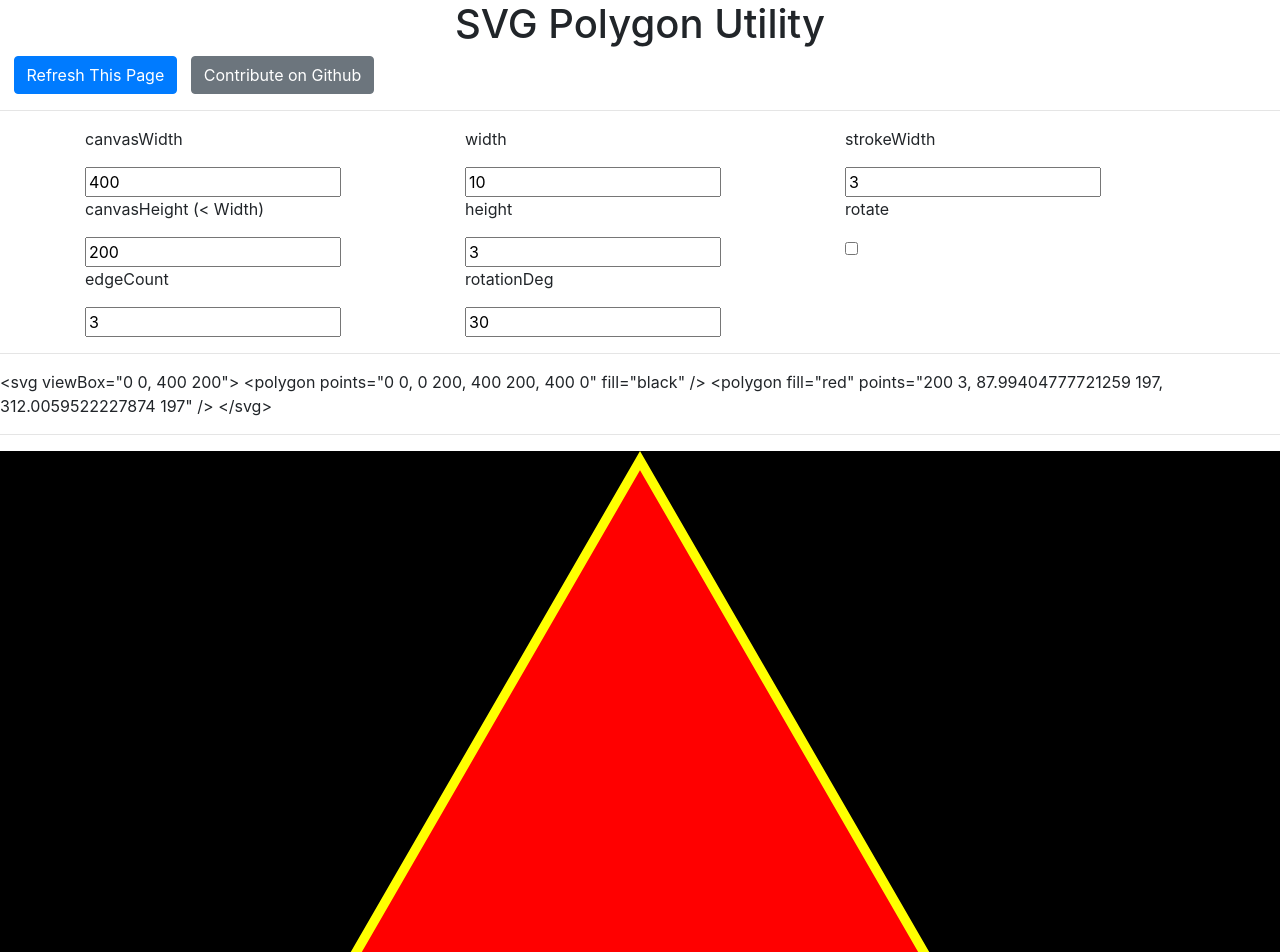
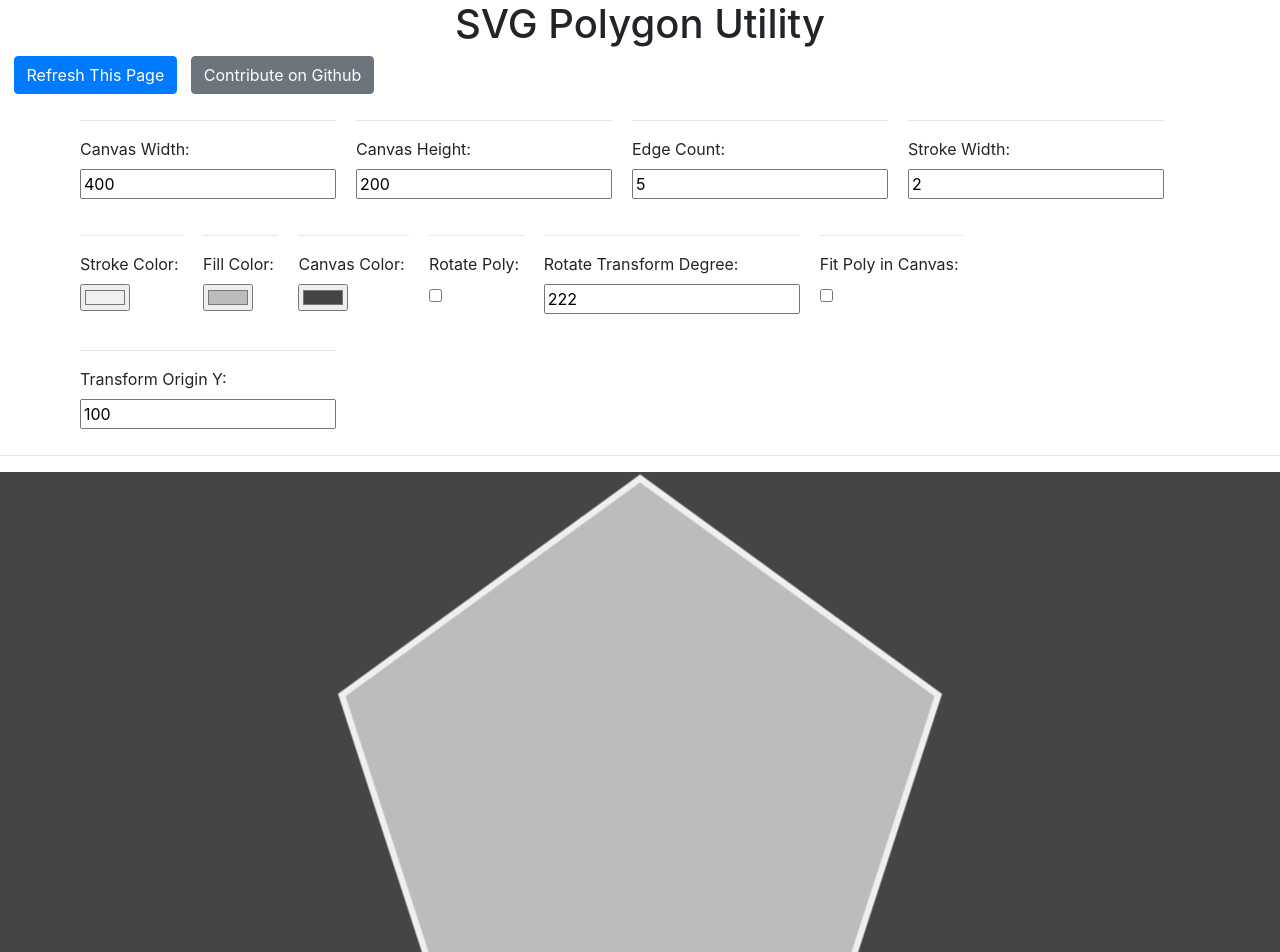
Before and after one commit to MingyaoLiu/SVG-Polygon-Util, an Angular app in the folder SVG-Poly-Util/: page / in a window 1280 px wide. Shown: the top 952 px of the page. Built offline with nearby package versions, Linux system fonts and the light colour scheme.

Commit message:
improve layout, change data structure

```diff
--- a/SVG-Poly-Util/src/app/app.component.html
+++ b/SVG-Poly-Util/src/app/app.component.html
@@ -5,35 +5,97 @@
     Page</button>&nbsp;&nbsp;
 <button type="button" class="btn btn-secondary"
     onClick="window.location.href='https://github.com/MingyaoLiu/SVG-Polygon-Util'">Contribute on Github</button>
-<hr />
+
 <div class="container">
+
     <div class="row">
-        <div class="col-sm">
-            <p>canvasWidth</p>
+        <div *ngFor="let options of polyObjArr" style="padding: 10px">
+            <hr />
+            <label>{{polyObj[options].label}}:&nbsp;</label>
+            <br />
+            <input [(ngModel)]="polyObj[options].value" type="{{polyObj[options].inputType}}"
+                placeholder="{{polyObj[options].label}}" (ngModelChange)="onChange($event)" />
+        </div>
+    </div>
+
+    <!--
+    <div class="row">
+        <div class="col-xs" style="padding: 10px">
+            <hr />
+            <label>Canvas Width:&nbsp;</label>
+            <br />
             <input [(ngModel)]="polyObj.canvasWidth" placeholder="Canvas Width" (ngModelChange)="onChange($event)" />
-            <p>canvasHeight (&lt; Width)</p>
+            <hr />
+            <label>Canvas Height:&nbsp;</label>
+            <br />
             <input [(ngModel)]="polyObj.canvasHeight" placeholder="Canvas Height" (ngModelChange)="onChange($event)" />
-            <p>edgeCount</p>
+            <hr />
+            <label>Edge Count:&nbsp;</label>
+            <br />
             <input [(ngModel)]="polyObj.edgeCount" placeholder="Edge Count" (ngModelChange)="onChange($event)" />
         </div>
-        <div class="col-sm">
-            <p>width</p>
+        <div class="col-xs" style="padding: 10px">
+            <hr />
+            <label>Canvas Color:&nbsp;</label>
+            <br />
+            <input type="color" [(ngModel)]="polyObj.canvasColor" placeholder="Canvas Color"
+                (ngModelChange)="onChange($event)" />
+            <hr />
+            <label>Fill Color:&nbsp;</label>
+            <br />
+            <input type="color" [(ngModel)]="polyObj.fillColor" placeholder="Poly Fill Color"
+                (ngModelChange)="onChange($event)" />
+            <hr />
+            <label>Stroke Color:&nbsp;</label>
+            <br />
+            <input type="color" [(ngModel)]="polyObj.strokeColor" placeholder="Poly Stroke Color"
+                (ngModelChange)="onChange($event)" />
+        </div>
+
+        <div class="col-xs" style="padding: 10px">
+            <hr />
+            <label>Width:&nbsp;</label>
+            <br />
             <input [(ngModel)]="polyObj.width" placeholder="Width" (ngModelChange)="onChange($event)" />
-            <p>height</p>
+            <hr />
+            <label>Height:&nbsp;</label>
+            <br />
             <input [(ngModel)]="polyObj.height" placeholder="Height" (ngModelChange)="onChange($event)" />
-            <p>rotationDeg</p>
+            <hr />
+            <label>Rotation Degree:&nbsp;</label>
+            <br />
             <input [(ngModel)]="polyObj.rotationDeg" placeholder="Rotation Deg" (ngModelChange)="onChange($event)" />
         </div>
-        <div class="col-sm">
-            <p>strokeWidth</p>
+        <div class="col-xs" style="padding: 10px">
+            <hr />
+            <label>Stroke Width:&nbsp;</label>
+            <br />
             <input [(ngModel)]="polyObj.strokeWidth" placeholder="Stroke Size" (ngModelChange)="onChange($event)" />
-            <p>rotate</p>
+            <hr />
+            <label>Infinite Rotate:&nbsp;</label>
+            <br />
             <input [(ngModel)]="polyObj.rotate" type="checkbox" (ngModelChange)="onChange($event)" />
+            <hr />
+            <label>Fit In Canvas:&nbsp;</label>
+            <br />
+            <input [(ngModel)]="polyObj.fitInAll" type="checkbox" (ngModelChange)="onChange($event)" />
         </div>
-    </div>
+    </div> -->
 </div>
 
 
+<hr />
+
+<svg version="1.1" xmlns="http://www.w3.org/2000/svg"
+    [attr.viewBox]="'0 0, ' + polyObj.canvasWidth.value + ' ' + polyObj.canvasHeight.value">
+
+    <polygon [attr.points]="rectPath" [attr.fill]="polyObj.canvasColor.value" />
+
+    <polygon [ngClass]="{'svgTurn': polyObj.rotate.value === true}" [style.transform-origin]="getTransformOrigin()"
+        [attr.fill]="polyObj.fillColor.value" [attr.points]="generatedPoints"
+        [attr.stroke-width]="polyObj.strokeWidth.value" [attr.stroke]="polyObj.strokeColor.value" />
+
+</svg>
 <hr />
 <div>
     &lt;svg viewBox=&quot;0 0, {{polyObj.canvasWidth}} {{polyObj.canvasHeight}}&quot;&gt; &lt;polygon
@@ -41,18 +103,3 @@
     /&gt;
     &lt;polygon fill=&quot;red&quot; points=&quot;{{ generatedPoints }}&quot; /&gt; &lt;/svg&gt;
 </div>
-<hr />
-
-<svg version="1.1" xmlns="http://www.w3.org/2000/svg"
-    [attr.viewBox]="'0 0, ' + polyObj.canvasWidth.toString() + ' ' + polyObj.canvasHeight.toString()">
-
-    <polygon [attr.points]="rectPath" fill="black" />
-
-    <polygon [ngClass]="{'svgTurn': polyObj.rotate === true}" [style.transform-origin]="getTransformOrigin()" fill="red"
-        [attr.points]="generatedPoints" [attr.stroke-width]="polyObj.strokeWidth" stroke="yellow" />
-
-
-    <!-- <circle fill="#FFF" cx="200" cy="75" r="20" /> -->
-    <!-- <polygon fill="transparent" stroke="#FFF" stroke-width="5px"
-        points="200 0.0000000000, 264.9519052839 37.5000000000, 264.9519052839 112.5000000000, 200 150.0000000000, 129.9038105677 112.5000000000, 129.9038105677 37.5000000000" /> -->
-</svg>
--- a/SVG-Poly-Util/src/app/app.component.ts
+++ b/SVG-Poly-Util/src/app/app.component.ts
@@ -2,64 +2,116 @@
 import { Component, OnInit } from '@angular/core';
 
 @Component({
-  selector: 'app-root',
-  templateUrl: './app.component.html',
-  styleUrls: ['./app.component.less']
+    selector: 'app-root',
+    templateUrl: './app.component.html',
+    styleUrls: ['./app.component.less']
 })
 export class AppComponent implements OnInit {
 
     constructor() { }
 
     polyObj = {
-        canvasWidth: 400,
-        canvasHeight: 200,
-        edgeCount: 3,
-        width: 10,
-        height: 3,
-        rotationDeg: 30,
-        strokeWidth: 3,
-        rotate: false,
-        transformOriginY: 0,
+        canvasWidth: {
+            label: 'Canvas Width',
+            inputType: 'number',
+            value: 400
+        },
+        canvasHeight: {
+            label: 'Canvas Height',
+            inputType: 'number',
+            value: 200
+        },
+        edgeCount: {
+            label: 'Edge Count',
+            inputType: 'number',
+            value: 5
+        },
+        strokeWidth: {
+            label: 'Stroke Width',
+            inputType: 'number',
+            value: 2
+        },
+        strokeColor: {
+            label: 'Stroke Color',
+            inputType: 'color',
+            value: '#EFEFEF'
+        },
+        fillColor: {
+            label: 'Fill Color',
+            inputType: 'color',
+            value: '#BCBCBC'
+        },
+        canvasColor: {
+            label: 'Canvas Color',
+            inputType: 'color',
+            value: '#454545'
+        },
+        rotate: {
+            label: 'Rotate Poly',
+            inputType: 'checkbox',
+            value: true
+        },
+        rotationDeg: {
+            label: 'Rotate Transform Degree',
+            inputType: 'number',
+            value: 222
+        },
+        fitInAll: {
+            label: 'Fit Poly in Canvas',
+            inputType: 'checkbox',
+            value: true
+        },
+        transformOriginY: {
+            label: 'Transform Origin Y',
+            inputType: 'number',
+            value: 222
+        },
     };
-    rectPath = '0 0, 0 ' + this.polyObj.canvasHeight + ', ' + this.polyObj.canvasWidth + ' ' + this.polyObj.canvasHeight + ', ' + this.polyObj.canvasWidth + ' ' + 0;
+    polyObjArr = Object.keys(this.polyObj);
+
+
+    rectPath = '0 0, 0 ' + this.polyObj.canvasHeight.value + ', ' + this.polyObj.canvasWidth.value + ' ' + this.polyObj.canvasHeight.value + ', ' + this.polyObj.canvasWidth.value + ' ' + 0;
     generatedPoints = '';
 
     ngOnInit() {
         this.calculatePointsFromCenter();
+        console.log(this.polyObjArr);
     }
 
 
     onChange(event) {
-        this.rectPath = '0 0, 0 ' + this.polyObj.canvasHeight + ', ' + this.polyObj.canvasWidth + ' ' + this.polyObj.canvasHeight + ', ' + this.polyObj.canvasWidth + ' ' + 0;
+        this.rectPath = '0 0, 0 ' + this.polyObj.canvasHeight.value + ', ' + this.polyObj.canvasWidth.value + ' ' + this.polyObj.canvasHeight.value + ', ' + this.polyObj.canvasWidth.value + ' ' + 0;
         this.calculatePointsFromCenter();
         this.getTransformOrigin();
     }
 
 
     getTransformOrigin() {
-        return '' + this.polyObj.canvasWidth / 2 + 'px ' + this.polyObj.transformOriginY + 'px';
+        return '' + this.polyObj.canvasWidth.value / 2 + 'px ' + this.polyObj.transformOriginY.value + 'px';
     }
 
     calculatePointsFromCenter() {
 
-        const centerAngle = 2 / this.polyObj.edgeCount * Math.PI;
-
-        const r = this.polyObj.edgeCount % 2 === 0 ? (this.polyObj.canvasHeight - 2 * this.polyObj.strokeWidth) / 2 : (this.polyObj.canvasHeight - 2 * this.polyObj.strokeWidth) / (1 + Math.cos(centerAngle / 2));
-        this.polyObj.transformOriginY = r + this.polyObj.strokeWidth;
-        const centerX: number = this.polyObj.canvasWidth / 2;
-        const centerY: number = this.polyObj.edgeCount % 2 === 0 ? this.polyObj.canvasHeight / 2 : r + this.polyObj.strokeWidth;
-        let leftPointPath = '' + this.polyObj.canvasWidth / 2 + ' ' + this.polyObj.strokeWidth;
+        const centerAngle = 2 / this.polyObj.edgeCount.value * Math.PI;
+        let r = (this.polyObj.canvasHeight.value - 2 * this.polyObj.strokeWidth.value) / 2;
+        if (!this.polyObj.fitInAll && this.polyObj.edgeCount.value % 2 !== 0) {
+            r = (this.polyObj.canvasHeight.value - 2 * this.polyObj.strokeWidth.value) / (1 + Math.cos(centerAngle / 2));
+        }
+        this.polyObj.transformOriginY.value = r + this.polyObj.strokeWidth.value;
+        const centerX: number = this.polyObj.canvasWidth.value / 2;
+        const centerY: number = this.polyObj.edgeCount.value % 2 === 0 ? this.polyObj.canvasHeight.value / 2 : r + this.polyObj.strokeWidth.value;
+        let leftPointPath = '' + this.polyObj.canvasWidth.value / 2 + ' ' + this.polyObj.strokeWidth.value;
         let rightPointPath = '';
 
-        for (let i = 0; i < Math.floor((this.polyObj.edgeCount - 1) / 2); i++) {
+        for (let i = 0; i < Math.floor((this.polyObj.edgeCount.value - 1) / 2); i++) {
             const nextAngle = (i + 1) * centerAngle;
             const pointX = centerX - r * Math.sin(nextAngle);
             const pointY = centerY - r * Math.cos(nextAngle);
             leftPointPath += ', ' + pointX + ' ' + pointY;
             rightPointPath = ', ' + (centerX * 2 - pointX) + ' ' + pointY + '' + rightPointPath;
         }
-        if (this.polyObj.edgeCount % 2 === 0) {
-            leftPointPath += ', ' + this.polyObj.canvasWidth / 2 + ' ' + (this.polyObj.canvasHeight - this.polyObj.strokeWidth);
+        if (this.polyObj.edgeCount.value % 2 === 0) {
+            leftPointPath += ', ' + this.polyObj.canvasWidth.value / 2 + ' ' + (this.polyObj.canvasHeight.value - this.polyObj.strokeWidth.value);
         }
         this.generatedPoints = leftPointPath + rightPointPath;
     }
```
